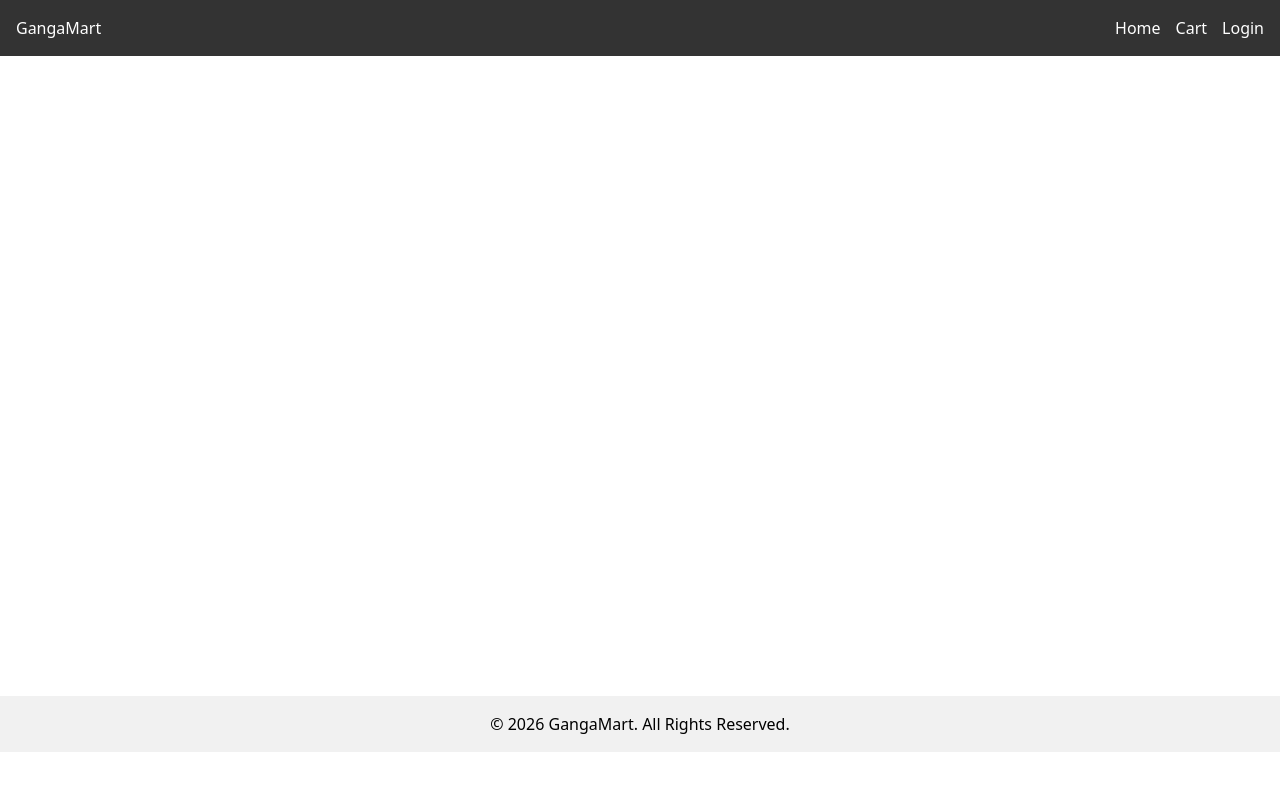
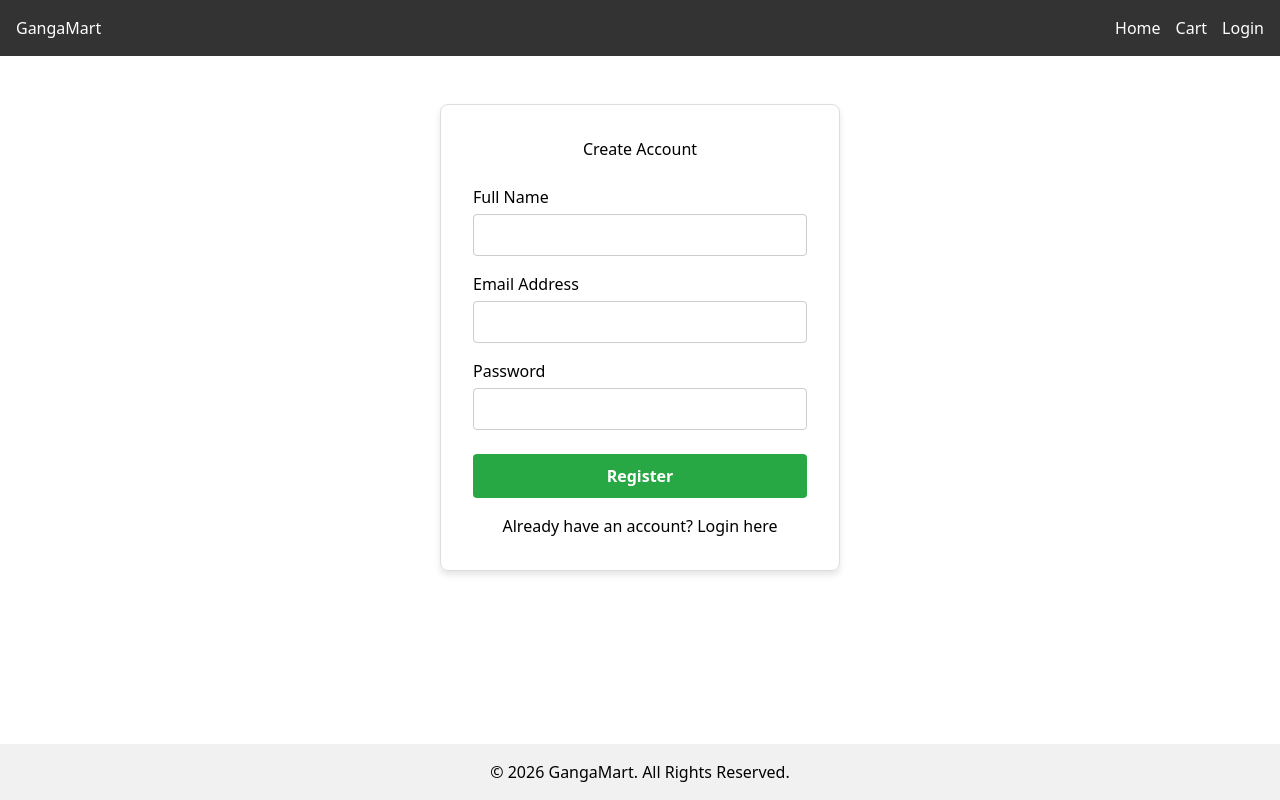
Before and after one commit to yuvraj5657663/GANGAMART, a React (Vite) app in the folder client/: page /register in a window 1280 px wide. Built offline with nearby package versions, Linux system fonts and the light colour scheme.

Commit message:
feat(auth): connect login and register pages with authentication workflow

```diff
--- a/client/src/App.jsx
+++ b/client/src/App.jsx
@@ -2,6 +2,8 @@ import React from 'react';
 import { BrowserRouter as Router, Routes, Route } from 'react-router-dom';
 import Navbar from './components/Navbar';
 import Home from './pages/Home';
+import Login from './pages/Login';
+import Register from './pages/Register';
 
 function App() {
   return (
@@ -9,8 +11,10 @@ function App() {
       <Navbar />
       <main style={{ minHeight: '80vh' }}>
         <Routes>
+
           <Route path="/" element={<Home />} />
-          {/* Baaki ke routes jaise /login, /cart hum aage add karenge */}
+          <Route path="/login" element={<Login />} />
+          <Route path="/register" element={<Register />} />
         </Routes>
       </main>
       <footer style={{ textAlign: 'center', padding: '1rem', background: '#f1f1f1' }}>
--- a/client/src/components/Navbar.jsx
+++ b/client/src/components/Navbar.jsx
@@ -1,14 +1,31 @@
-import react from 'react';
-import  {Link} from 'react-router-dom';
+import React from 'react';
+import { Link } from 'react-router-dom';
 
 const Navbar = () => {
+  // LocalStorage se logged-in user check karein
+  const userInfo = localStorage.getItem('userInfo') ? JSON.parse(localStorage.getItem('userInfo')) : null;
+
+  const logoutHandler = () => {
+    localStorage.removeItem('userInfo');
+    alert('Logged out!');
+    window.location.reload();
+  };
+
   return (
     <nav style={{ display: 'flex', justifyContent: 'space-between', padding: '1rem', background: '#333', color: '#fff' }}>
       <h2>GangaMart</h2>
-      <div style={{ display: 'flex', gap: '15px' }}>
+      <div style={{ display: 'flex', gap: '15px', alignItems: 'center' }}>
         <Link to="/" style={{ color: '#fff', textDecoration: 'none' }}>Home</Link>
         <Link to="/cart" style={{ color: '#fff', textDecoration: 'none' }}>Cart</Link>
-        <Link to="/login" style={{ color: '#fff', textDecoration: 'none' }}>Login</Link>
+
+        {userInfo ? (
+          <>
+            <span style={{ color: '#99ff99' }}>Hello, {userInfo.name}</span>
+            <button onClick={logoutHandler} style={{ background: '#dc3545', color: '#fff', border: 'none', padding: '5px 10px', borderRadius: '4px', cursor: 'pointer' }}>Logout</button>
+          </>
+        ) : (
+          <Link to="/login" style={{ color: '#fff', textDecoration: 'none' }}>Login</Link>
+        )}
       </div>
     </nav>
   );
--- /dev/null
+++ b/client/src/pages/Login.jsx
@@ -0,0 +1,52 @@
+import React, { useState } from 'react';
+import axios from 'axios';
+import { useNavigate, Link } from 'react-router-dom';
+
+const Login = () => {
+  const [email, setEmail] = useState('');
+  const [password, setPassword] = useState('');
+  const [error, setError] = useState('');
+  const navigate = useNavigate();
+
+  const submitHandler = async (e) => {
+    e.preventDefault();
+    try {
+      const { data } = await axios.post('/api/auth/login', { email, password });
+
+      // User data aur token ko localStorage mein save karein
+      localStorage.setItem('userInfo', JSON.stringify(data));
+
+      alert('Login Successful! 🎉');
+      navigate('/'); // Login ke baad home page par bhej dein
+      window.location.reload(); // Navbar ko update karne ke liye refresh
+    } catch (err) {
+      setError(err.response?.data?.message || 'Invalid Email or Password');
+    }
+  };
+
+  return (
+    <div style={{ maxWidth: '400px', margin: '3rem auto', padding: '2rem', border: '1px solid #ddd', borderRadius: '8px', boxShadow: '0 4px 6px rgba(0,0,0,0.1)' }}>
+      <h2 style={{ textAlign: 'center', marginBottom: '1.5rem' }}>Login to GangaMart</h2>
+      {error && <p style={{ color: 'red', textAlign: 'center' }}>{error}</p>}
+
+      <form onSubmit={submitHandler}>
+        <div style={{ marginBottom: '1rem' }}>
+          <label>Email Address</label>
+          <input type="email" value={email} onChange={(e) => setEmail(e.target.value)} required style={{ width: '100%', padding: '8px', marginTop: '5px', borderRadius: '4px', border: '1px solid #ccc' }} />
+        </div>
+        <div style={{ marginBottom: '1.5rem' }}>
+          <label>Password</label>
+          <input type="password" value={password} onChange={(e) => setPassword(e.target.value)} required style={{ width: '100%', padding: '8px', marginTop: '5px', borderRadius: '4px', border: '1px solid #ccc' }} />
+        </div>
+        <button type="submit" style={{ width: '100%', padding: '10px', background: '#007bff', color: '#fff', border: 'none', borderRadius: '4px', cursor: 'pointer', fontWeight: 'bold' }}>
+          Sign In
+        </button>
+      </form>
+      <p style={{ marginTop: '1rem', textAlign: 'center' }}>
+        New Customer? <Link to="/register">Register here</Link>
+      </p>
+    </div>
+  );
+};
+
+export default Login;
--- /dev/null
+++ b/client/src/pages/Register.jsx
@@ -0,0 +1,54 @@
+import React, { useState } from 'react';
+import axios from 'axios';
+import { useNavigate, Link } from 'react-router-dom';
+
+const Register = () => {
+  const [name, setName] = useState('');
+  const [email, setEmail] = useState('');
+  const [password, setPassword] = useState('');
+  const [error, setError] = useState('');
+  const navigate = useNavigate();
+
+  const submitHandler = async (e) => {
+    e.preventDefault();
+    try {
+      const { data } = await axios.post('/api/auth/register', { name, email, password });
+      localStorage.setItem('userInfo', JSON.stringify(data));
+      alert('Registration Successful! 🚀');
+      navigate('/');
+      window.location.reload();
+    } catch (err) {
+      setError(err.response?.data?.message || 'Registration Failed');
+    }
+  };
+
+  return (
+    <div style={{ maxWidth: '400px', margin: '3rem auto', padding: '2rem', border: '1px solid #ddd', borderRadius: '8px', boxShadow: '0 4px 6px rgba(0,0,0,0.1)' }}>
+      <h2 style={{ textAlign: 'center', marginBottom: '1.5rem' }}>Create Account</h2>
+      {error && <p style={{ color: 'red', textAlign: 'center' }}>{error}</p>}
+
+      <form onSubmit={submitHandler}>
+        <div style={{ marginBottom: '1rem' }}>
+          <label>Full Name</label>
+          <input type="text" value={name} onChange={(e) => setName(e.target.value)} required style={{ width: '100%', padding: '8px', marginTop: '5px', borderRadius: '4px', border: '1px solid #ccc' }} />
+        </div>
+        <div style={{ marginBottom: '1rem' }}>
+          <label>Email Address</label>
+          <input type="email" value={email} onChange={(e) => setEmail(e.target.value)} required style={{ width: '100%', padding: '8px', marginTop: '5px', borderRadius: '4px', border: '1px solid #ccc' }} />
+        </div>
+        <div style={{ marginBottom: '1.5rem' }}>
+          <label>Password</label>
+          <input type="password" value={password} onChange={(e) => setPassword(e.target.value)} required style={{ width: '100%', padding: '8px', marginTop: '5px', borderRadius: '4px', border: '1px solid #ccc' }} />
+        </div>
+        <button type="submit" style={{ width: '100%', padding: '10px', background: '#28a745', color: '#fff', border: 'none', borderRadius: '4px', cursor: 'pointer', fontWeight: 'bold' }}>
+          Register
+        </button>
+      </form>
+      <p style={{ marginTop: '1rem', textAlign: 'center' }}>
+        Already have an account? <Link to="/login">Login here</Link>
+      </p>
+    </div>
+  );
+};
+
+export default Register;
```
Also changed, not shown: client/src/context/CartContext.jsx (added).
